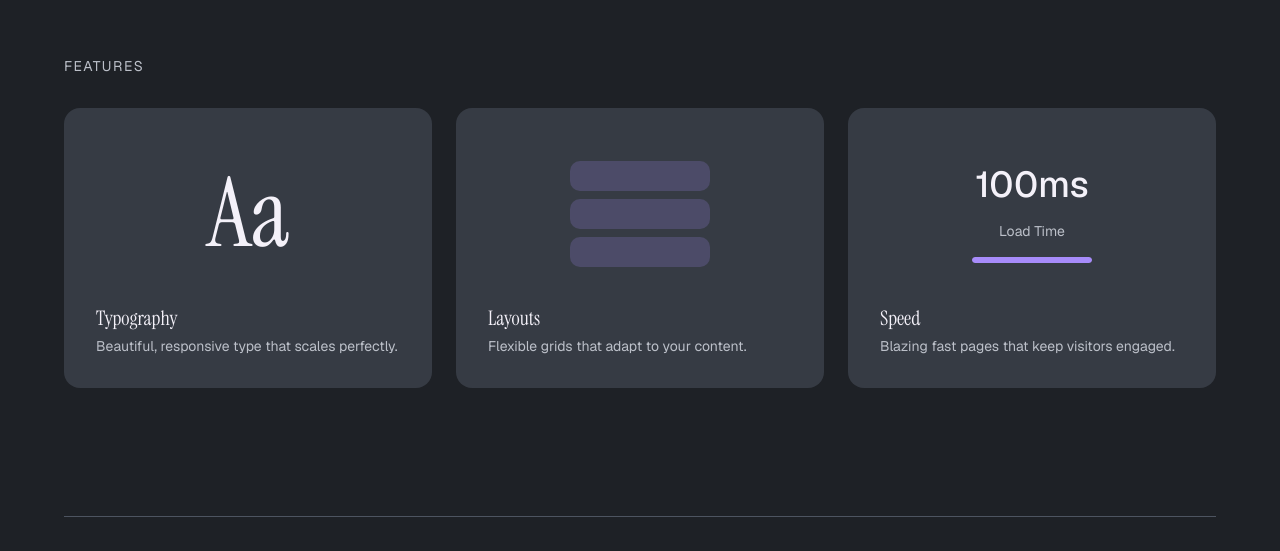
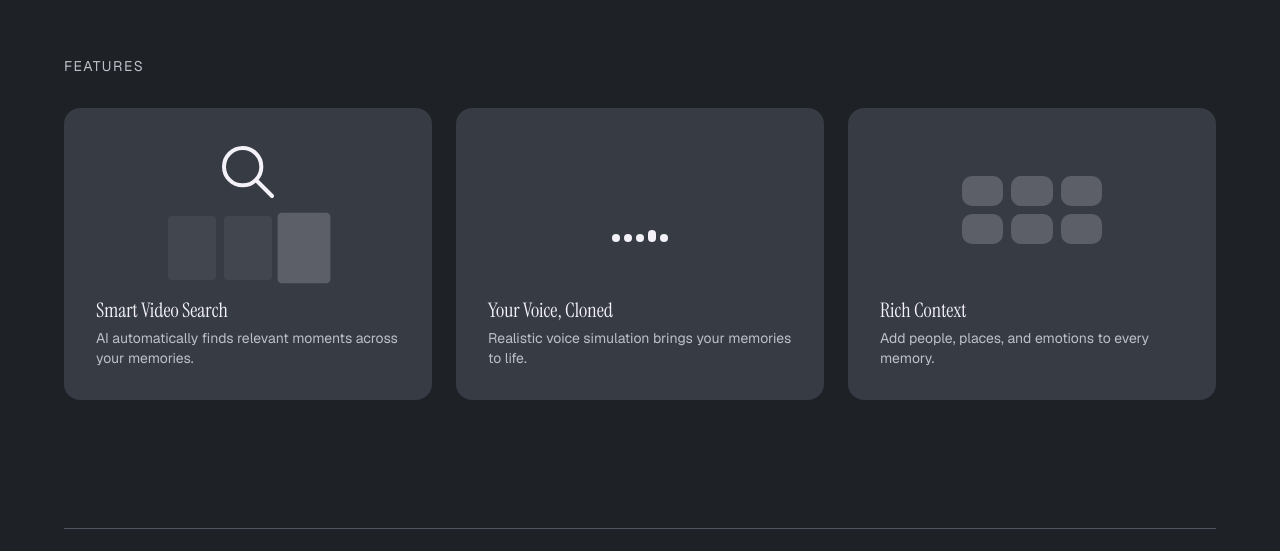
Before and after one commit to promatty/memory-mirror, a Next.js app in the folder frontend/: page / in a window 1280 px wide. Shown: the part 1480-2031 px from the top of the page. Built offline with nearby package versions, Linux system fonts and the light colour scheme.

Commit message:
chore: update features on landing page

```diff
--- a/frontend/src/components/sections/features-section.tsx
+++ b/frontend/src/components/sections/features-section.tsx
@@ -3,76 +3,99 @@
 import { useState, useEffect } from "react"
 import { motion } from "framer-motion"
 
-function TypeTester() {
-  const [scale, setScale] = useState(1)
+function VideoSearchAnimation() {
+  const [active, setActive] = useState(0)
 
   useEffect(() => {
     const interval = setInterval(() => {
-      setScale((prev) => (prev === 1 ? 1.5 : 1))
+      setActive((prev) => (prev + 1) % 3)
     }, 2000)
     return () => clearInterval(interval)
   }, [])
 
   return (
-    <div className="flex items-center justify-center h-full">
-      <motion.span
-        className="font-serif text-6xl md:text-8xl text-foreground"
-        animate={{ scale }}
-        transition={{ duration: 0.8, ease: [0.16, 1, 0.3, 1] }}
-      >
-        Aa
-      </motion.span>
+    <div className="flex flex-col items-center justify-center h-full gap-3">
+      <svg className="w-16 h-16 text-foreground" fill="none" viewBox="0 0 24 24" stroke="currentColor">
+        <path strokeLinecap="round" strokeLinejoin="round" strokeWidth={1.5} d="M21 21l-6-6m2-5a7 7 0 11-14 0 7 7 0 0114 0z" />
+      </svg>
+      <div className="flex gap-2">
+        {[0, 1, 2].map((i) => (
+          <motion.div
+            key={i}
+            className="w-12 h-16 rounded bg-foreground/20"
+            animate={{
+              scale: active === i ? 1.1 : 1,
+              opacity: active === i ? 1 : 0.3
+            }}
+            transition={{ duration: 0.3 }}
+          />
+        ))}
+      </div>
     </div>
   )
 }
 
-function LayoutAnimation() {
-  const [layout, setLayout] = useState(0)
+function VoiceAnimation() {
+  const [speaking, setSpeaking] = useState(false)
 
   useEffect(() => {
     const interval = setInterval(() => {
-      setLayout((prev) => (prev + 1) % 3)
+      setSpeaking((prev) => !prev)
     }, 2500)
     return () => clearInterval(interval)
   }, [])
 
-  const layouts = ["grid-cols-2 grid-rows-2", "grid-cols-3 grid-rows-1", "grid-cols-1 grid-rows-3"]
-
   return (
-    <div className="h-full p-4 flex items-center justify-center">
-      <motion.div className={`grid ${layouts[layout]} gap-2 w-full max-w-[140px]`} layout>
-        {[1, 2, 3].map((i) => (
+    <div className="flex items-center justify-center h-full">
+      <div className="flex gap-1 items-end h-16">
+        {[0, 1, 2, 3, 4].map((i) => (
           <motion.div
             key={i}
-            className="bg-primary/20 rounded-md min-h-[30px]"
-            layout
-            transition={{ duration: 0.5, ease: [0.16, 1, 0.3, 1] }}
+            className="w-2 bg-foreground rounded-full"
+            animate={{
+              height: speaking ? [8, 32, 16, 40, 8][i] : 8
+            }}
+            transition={{
+              duration: 0.8,
+              delay: i * 0.1,
+              repeat: speaking ? Infinity : 0,
+              repeatType: "reverse"
+            }}
           />
         ))}
-      </motion.div>
+      </div>
     </div>
   )
 }
 
-function SpeedIndicator() {
-  const [progress, setProgress] = useState(0)
+function MemoryAnimation() {
+  const [items, setItems] = useState([1, 2, 3])
 
   useEffect(() => {
-    const timeout = setTimeout(() => setProgress(100), 500)
-    return () => clearTimeout(timeout)
+    const interval = setInterval(() => {
+      setItems((prev) => {
+        const next = [...prev]
+        next.push(next.length + 1)
+        if (next.length > 6) next.shift()
+        return next
+      })
+    }, 1500)
+    return () => clearInterval(interval)
   }, [])
 
   return (
-    <div className="flex flex-col items-center justify-center h-full gap-4">
-      <span className="text-3xl md:text-4xl font-sans font-medium text-foreground">100ms</span>
-      <span className="text-sm text-muted-foreground">Load Time</span>
-      <div className="w-full max-w-[120px] h-1.5 bg-foreground/10 rounded-full overflow-hidden">
-        <motion.div
-          className="h-full bg-primary rounded-full"
-          initial={{ width: 0 }}
-          animate={{ width: `${progress}%` }}
-          transition={{ duration: 0.1 }}
-        />
+    <div className="h-full p-4 flex items-center justify-center overflow-hidden">
+      <div className="grid grid-cols-3 gap-2 w-full max-w-[140px]">
+        {items.slice(-6).map((i) => (
+          <motion.div
+            key={i}
+            className="bg-foreground/20 rounded-md h-[30px]"
+            initial={{ scale: 0, opacity: 0 }}
+            animate={{ scale: 1, opacity: 1 }}
+            exit={{ scale: 0, opacity: 0 }}
+            transition={{ duration: 0.3 }}
+          />
+        ))}
       </div>
     </div>
   )
@@ -92,7 +115,7 @@ export function FeaturesSection() {
         </motion.p>
 
         <div className="grid grid-cols-1 md:grid-cols-3 gap-6">
-          {/* Typography Card */}
+          {/* semantic search card */}
           <motion.div
             className="bg-secondary rounded-xl p-8 min-h-[280px] flex flex-col"
             initial={{ opacity: 0, y: 30 }}
@@ -104,15 +127,15 @@ export function FeaturesSection() {
             data-clickable
           >
             <div className="flex-1">
-              <TypeTester />
+              <VideoSearchAnimation />
             </div>
             <div className="mt-4">
-              <h3 className="font-serif text-xl text-foreground">Typography</h3>
-              <p className="text-muted-foreground text-sm mt-1">Beautiful, responsive type that scales perfectly.</p>
+              <h3 className="font-serif text-xl text-foreground">Smart Video Search</h3>
+              <p className="text-muted-foreground text-sm mt-1">AI automatically finds relevant moments across your memories.</p>
             </div>
           </motion.div>
 
-          {/* Layouts Card */}
+          {/* voice clone card */}
           <motion.div
             className="bg-secondary rounded-xl p-8 min-h-[280px] flex flex-col"
             initial={{ opacity: 0, y: 30 }}
@@ -124,15 +147,15 @@ export function FeaturesSection() {
             data-clickable
           >
             <div className="flex-1">
-              <LayoutAnimation />
+              <VoiceAnimation />
             </div>
             <div className="mt-4">
-              <h3 className="font-serif text-xl text-foreground">Layouts</h3>
-              <p className="text-muted-foreground text-sm mt-1">Flexible grids that adapt to your content.</p>
+              <h3 className="font-serif text-xl text-foreground">Your Voice, Cloned</h3>
+              <p className="text-muted-foreground text-sm mt-1">Realistic voice simulation brings your memories to life.</p>
             </div>
           </motion.div>
 
-          {/* Speed Card */}
+          {/* context enrichment card */}
           <motion.div
             className="bg-secondary rounded-xl p-8 min-h-[280px] flex flex-col"
             initial={{ opacity: 0, y: 30 }}
@@ -144,11 +167,11 @@ export function FeaturesSection() {
             data-clickable
           >
             <div className="flex-1">
-              <SpeedIndicator />
+              <MemoryAnimation />
             </div>
             <div className="mt-4">
-              <h3 className="font-serif text-xl text-foreground">Speed</h3>
-              <p className="text-muted-foreground text-sm mt-1">Blazing fast pages that keep visitors engaged.</p>
+              <h3 className="font-serif text-xl text-foreground">Rich Context</h3>
+              <p className="text-muted-foreground text-sm mt-1">Add people, places, and emotions to every memory.</p>
             </div>
           </motion.div>
         </div>
```
